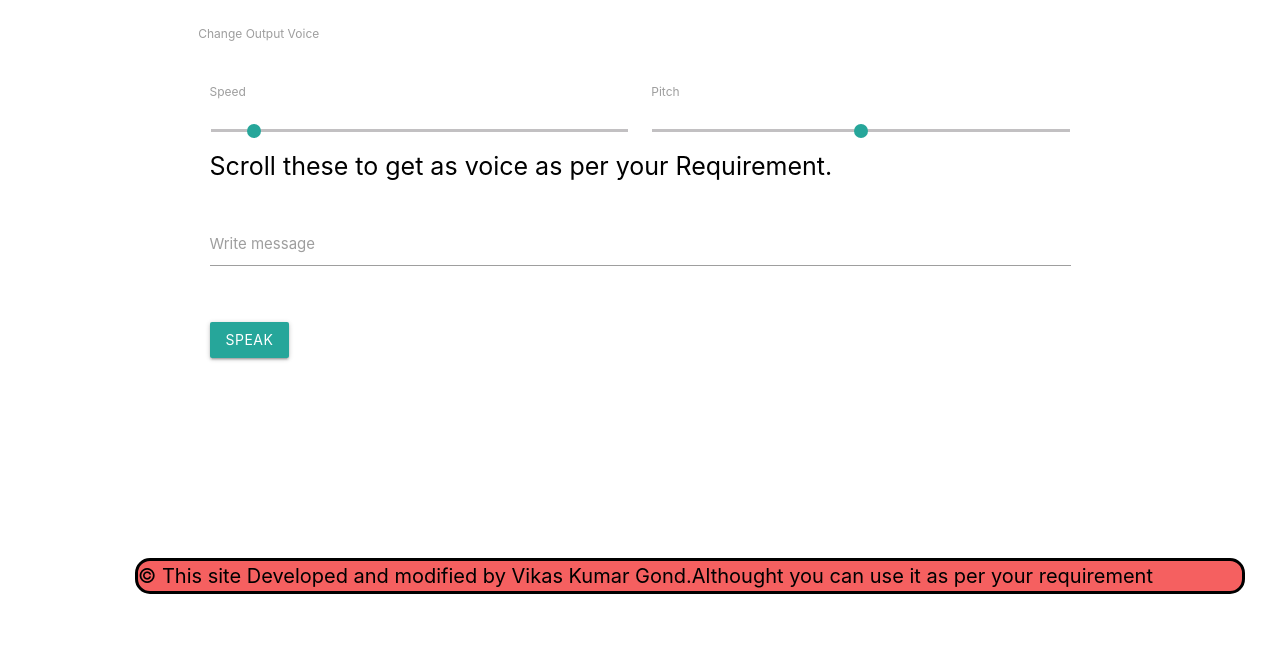
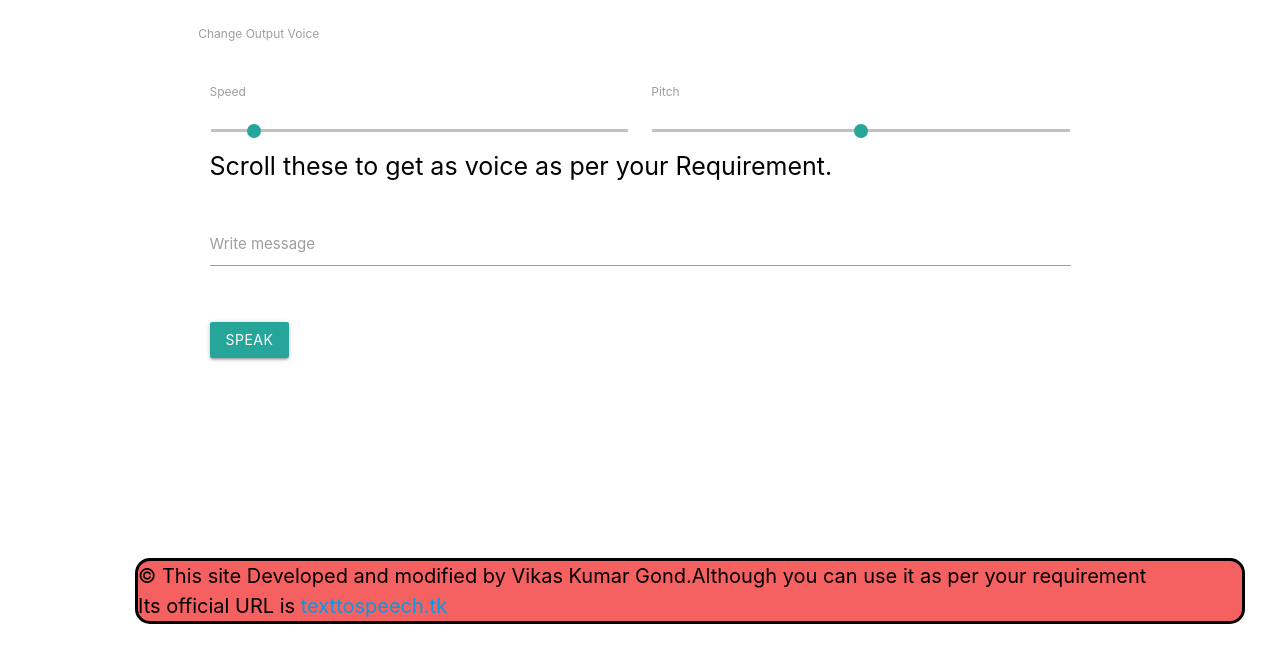
Before and after one commit to VikasKrGond/texttospeech, a plain HTML site: page index.html in a window 1280 px wide. Shown: the part 156-805 px from the top of the page. Drawn offline with nearby package versions, Linux system fonts and the light colour scheme.

Commit message:
Update index.html

```diff
--- a/index.html
+++ b/index.html
@@ -63,6 +63,6 @@
         <a href="#" class="waves-effect waves-green btn-flat modal-action modal-close">Close</a>
       </div>
     </div>
-    <footer id="foot">&copy; This site Developed and modified by Vikas Kumar Gond.Althought you can use it as per your requirement</footer>
+    <footer id="foot">&copy; This site Developed and modified by Vikas Kumar Gond.Although you can use it as per your requirement <br>Its official URL is <a href="http://www.texttospeech.tk">texttospeech.tk</a></footer>
 </body>
 </html>
```
